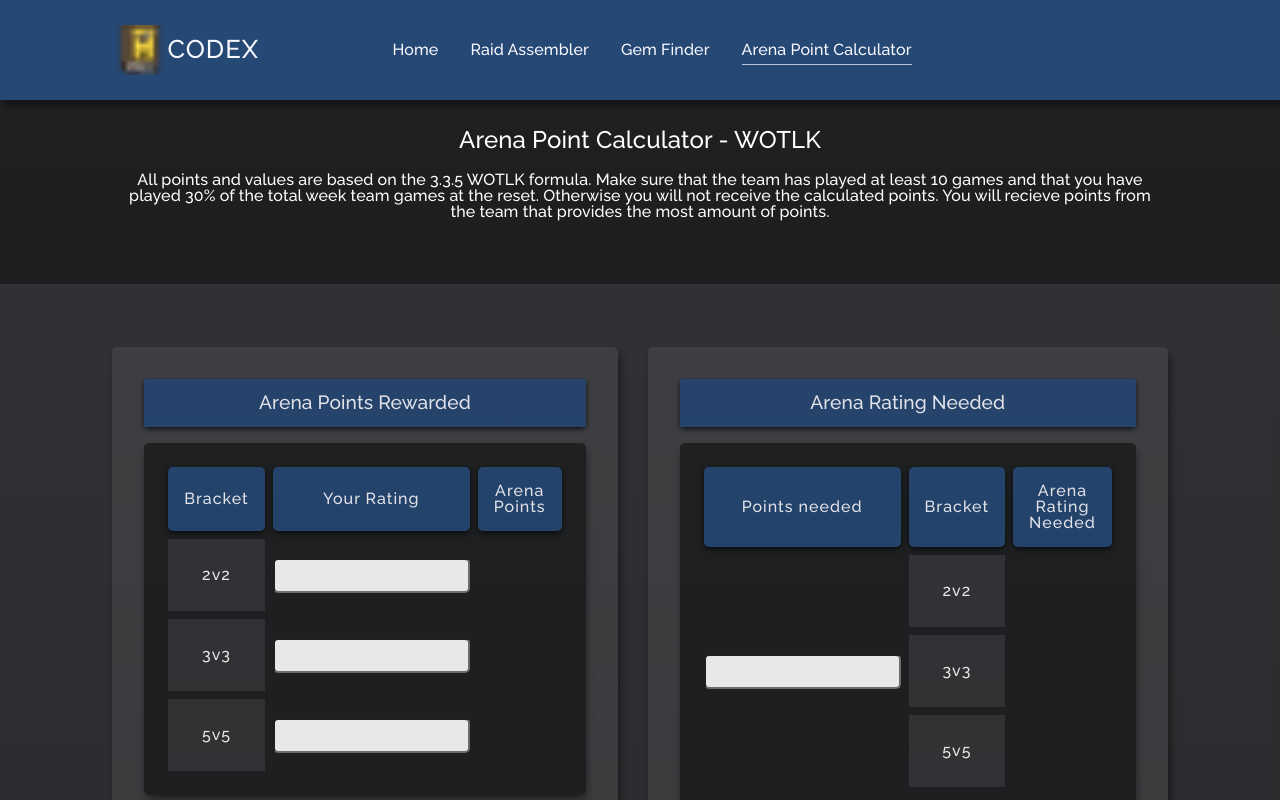
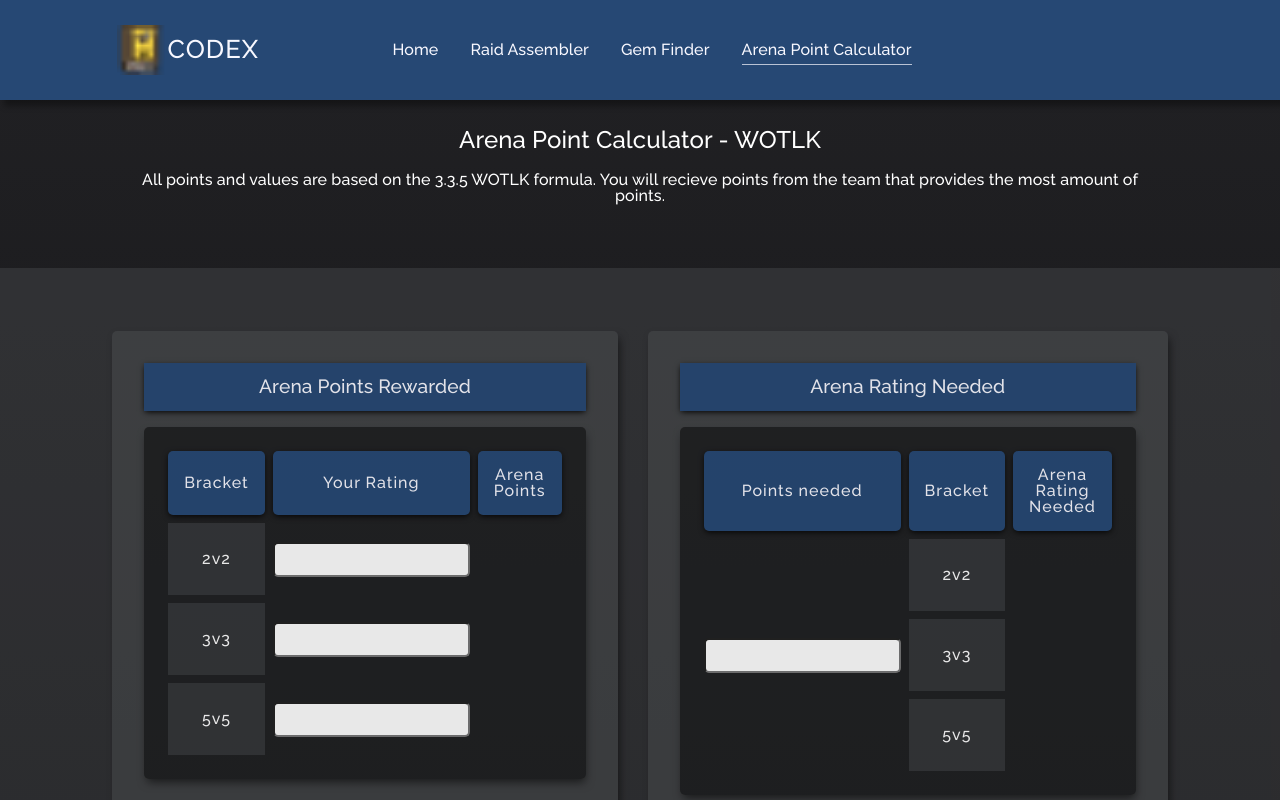
Before and after one commit to MarcusMohns/Codex-Online, a React (Create React App) app: page /arenapointcalculator in a window 1280 px wide. Shown: the top 800 px of the page. Built offline with nearby package versions, Linux system fonts and the light colour scheme.

Commit message:
removed irrelevant info about teams

```diff
--- a/src/pages/arenapointcalculator.js
+++ b/src/pages/arenapointcalculator.js
@@ -94,11 +94,8 @@ function Arenapointcalculator() {
     <>
       <Header>Arena Point Calculator - WOTLK </Header>
       <SubHeader>
-        All points and values are based on the 3.3.5 WOTLK formula. Make sure
-        that the team has played at least 10 games and that you have played 30%
-        of the total week team games at the reset. Otherwise you will not
-        receive the calculated points. You will recieve points from the team
-        that provides the most amount of points.
+        All points and values are based on the 3.3.5 WOTLK formula. You will
+        recieve points from the team that provides the most amount of points.
       </SubHeader>
       <Main>
         <ArenaContainer>
```
